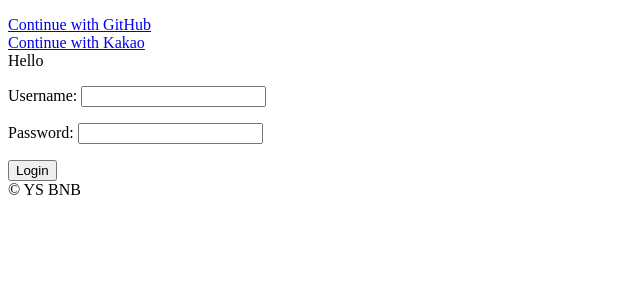
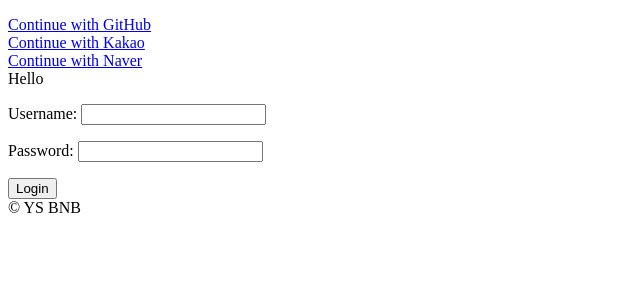
Before and after one commit to songys96/airbnb_mac, a Django app: page /users/login in a window 1280 px wide. Shown: the part 78-378 px from the top of the page, without its empty margins (0-640 px from the left). Run offline with Django 3.2, Linux system fonts and the light colour scheme.

Commit message:
add naver login

```diff
--- a/templates/users/social_login.html
+++ b/templates/users/social_login.html
@@ -6,4 +6,8 @@
     <a href= "{% url 'users:login-kakao' %}">
         Continue with Kakao
     </a>
+    <br>
+    <a href= "{% url 'users:login-naver' %}">
+        Continue with Naver
+    </a>
 </div>
--- a/users/models.py
+++ b/users/models.py
@@ -37,11 +37,13 @@ class User(AbstractUser):
     LOGIN_SIGNUP = "signup"
     LOGIN_GITHUB = "github"
     LOGIN_KAKAO = "kakao"
+    LOGIN_NAVER = "naver"
 
     LOGIN_CHOICES = (
         (LOGIN_SIGNUP, "Signup"),
         (LOGIN_GITHUB, "Github"),
-        (LOGIN_KAKAO, "Kakao")
+        (LOGIN_KAKAO, "Kakao"),
+        (LOGIN_NAVER, "Naver")
     )
 
     """
--- a/users/urls.py
+++ b/users/urls.py
@@ -9,6 +9,8 @@ urlpatterns = [
     path("login/github/callback", views.login_github_callback, name="login-github-callback"),
     path("login/kakao", views.login_kakao, name="login-kakao"),
     path("login/kakao/callback", views.login_kakao_callback, name="login-kakao-callback"),
+    path("login/naver", views.login_naver, name="login-naver"),
+    path("login/naver/callback", views.login_naver_callback, name="login-naver-callback"),
     path("logout", views.log_out, name="logout"),
     path("signup", views.SignUpView.as_view(), name="signup")
 ]
--- a/users/views.py
+++ b/users/views.py
@@ -179,7 +179,68 @@ def login_kakao_callback(request):
     except KakaoException:
         return redirect(reverse("users:login"))
 
+class NaverException(Exception):
+    pass
 
+def login_naver(request):
+    client_id = os.environ.get("NAVER_ID")
+    redirect_uri = "http://localhost:8000/users/login/naver/callback"
+    return redirect(f"https://nid.naver.com/oauth2.0/authorize?client_id={client_id}&response_type=code&redirect_uri={redirect_uri}&state=")
+
+def login_naver_callback(request):
+
+    code = request.GET.get("code")
+    client_id = os.environ.get("NAVER_ID")
+    client_secret = os.environ.get("NAVER_SECRET")
+    redirect_uri = "http://localhost:8000/users/login/naver/callback"
+    token_request = requests.post(f"https://nid.naver.com/oauth2.0/token?client_id={client_id}&client_secret={client_secret}&grant_type=authorization_code&code={code}")
+    access_token = token_request.json().get("access_token")
+    print(access_token)
+
+    profile_request = requests.get(
+        f"https://openapi.naver.com/v1/nid/me", headers={"Authorization":f"Bearer {access_token}"})
+    profile_json = profile_request.json()
+    print(profile_json)
+    user_account = profile_json.get("response")
+    nickname = user_account.get("nickname")
+    profile_img = user_account.get("profile_image", None)
+    print("profile_img", profile_img)
+    email = user_account.get("email")
+    username = email.split("@")[0]
+    print("------",username)
+
+    try:
+        # 조군샵의 경우 중복확인을 휴대폰 번호로 검사했음
+        user = models.User.objects.get(username=username)
+        if user.login_method != models.User.LOGIN_NAVER:
+            print("user already exists in other flatform")
+            raise NaverException()
+    except models.User.DoesNotExist:
+        user = models.User.objects.create(
+            username = username,
+            email = email,
+            first_name = nickname,
+            login_method = models.User.LOGIN_NAVER,
+        )
+        user.set_unusable_password()
+        user.save()
+        if profile_img is not None:
+            # 이미지를 추가할 것인데
+            # django.core.files.base.contentfile에서 바이너리 상태로 바꾸기
+            img_request = requests.get(profile_img)
+            print(img_request)
+            # 동명이인 고려해야할듯
+            user.avatar.save(
+                f"{username}_avatar",
+                ContentFile(img_request.content)
+            )
+    login(request, user)
+    print("done")
+    return redirect(reverse("core:home"))
+    """
+except KakaoException:
+    return redirect(reverse("users:login"))
+    """
 
 
 
```
Also changed, not shown: db.sqlite3, users/migrations/0007_auto_20200529_1527.py (added).
